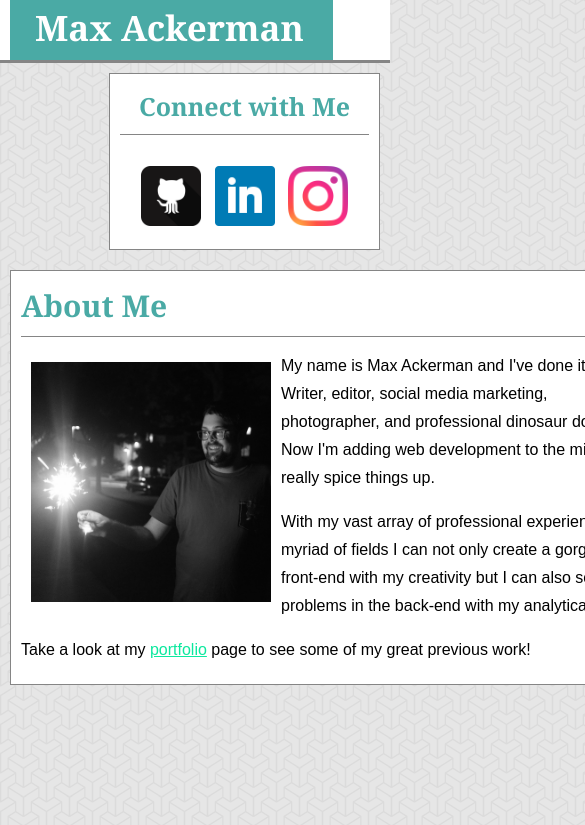
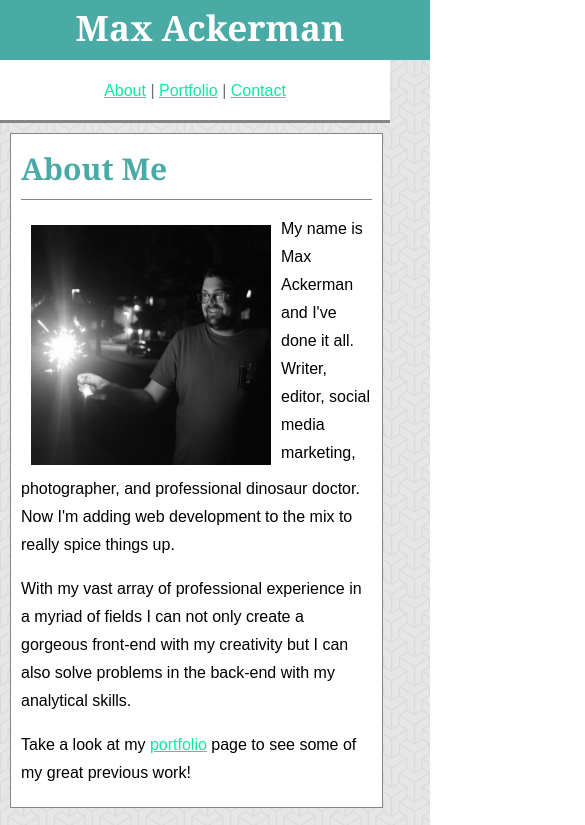
Before and after one commit to ackermax/Responsive-Portfolio, a plain HTML site: page index.html in a window 390 px wide. Shown: the top 825 px of the page, 585 px wide, since content can reach past the window. Drawn offline with Linux system fonts and the light colour scheme.

Commit message:
homework upload with proper css and html for responsive, moblie design.

```diff
--- a/assets/css/style.css
+++ b/assets/css/style.css
@@ -92,26 +92,29 @@ aside {
 #head-width {
     width: 960px;
     margin: 0 auto;
+    position: relative;
 }
 
 header {
-    float: left;
-    text-align: left;
+    position: absolute;
+    left: 0;
+    top: 0;
+    text-align: center;
     color: #ffffff;
     background-color: #4aaaa5;
     padding: 10px 25px 10px 25px;
-    z-index: 20;
     width: 273px;
     height: 40px;
     margin: 0 0 0 10px;
 }
 
 nav {
-    float: right;
+    position: absolute;
+    right: 0;
+    top: 5px;
     color: #727171;
-    text-align: right;
     padding: 10px 10px 10px 0;
-    z-index: 3;
+
     margin: 8px auto 0 auto;
 }
 
@@ -237,3 +240,93 @@ footer {
 #skull {
     background-image: url(../images/skull.jpg);
 }
+
+@media screen and (max-width: 980px) {
+    #head-width {
+        max-width: 768px;
+    }
+    article {
+        float: none;
+        display: inline-block;
+        width: 60%
+    }
+    aside {
+        float: right;
+        display: inline-block;
+        width: 30%
+    }
+}
+
+@media screen and (max-width: 768px) {
+    #head-width {
+        max-width: 640px;
+    }
+
+    #site-body {
+        max-width: 748px;
+    }
+
+    article {
+        float: none;
+        display: inline-block;
+        width: 90%;
+        margin: 10px 10px 10px 10px;
+    }
+    aside {
+        float: none;
+        display: inline-block;
+        width: 90%;
+        margin: 10px 10px 10px 10px;
+    }
+
+    header {
+        float: none;
+        display: inline-block;
+    }
+    nav {
+        float: none;
+        display: inline-block;
+    }
+
+}
+
+@media screen and (max-width: 640px) {
+    #head-width {
+        max-width: 100%;
+    }
+    #head-bar {
+        height: 120px;
+    }
+
+    #site-body {
+        max-width: 620px;
+    }
+
+    article {
+        float: none;
+        display: inline-block;
+        width: 90%;
+        margin: 10px 10px 10px 10px;
+    }
+    aside {
+        float: none;
+        display: inline-block;
+        width: 90%;
+        margin: 10px 10px 10px 10px;
+    }
+
+    header {
+        text-align: center;
+        float: none;
+        position: relative;
+        width: 100%;
+        margin: 0 0 0 -10px;
+    }
+    nav {
+        float: none;
+        text-align: center;
+        position: relative;
+        margin-left: 0;
+        width: 100%;
+    }
+}
--- a/index.html
+++ b/index.html
@@ -26,6 +26,18 @@
         </div>
     </div>
     <div id="site-body">
+        <article>
+            <h2>About Me</h2>
+            <img src="assets/images/profile_pic.jpg" alt="Max Ackerman in black and white holding a sparkler" style="width: 240px">
+            <p>My name is Max Ackerman and I've done it all. Writer, editor, social media marketing, photographer, and professional
+                dinosaur doctor. Now I'm adding web development to the mix to really spice things up.</p>
+            <br>
+            <p>With my vast array of professional experience in a myriad of fields I can not only create a gorgeous front-end
+                with my creativity but I can also solve problems in the back-end with my analytical skills.</p>
+            <br>
+            <p>Take a look at my
+                <a href="portfolio.html">portfolio</a> page to see some of my great previous work!</p>
+        </article>
         <aside>
             <h3>Connect with Me</h3>
             <br>
@@ -41,18 +53,6 @@
                 <img src="assets/images/instagram.png" alt="">
             </a>
         </aside>
-        <article>
-            <h2>About Me</h2>
-            <img src="assets/images/profile_pic.jpg" alt="Max Ackerman in black and white holding a sparkler" style="width: 240px">
-            <p>My name is Max Ackerman and I've done it all. Writer, editor, social media marketing, photographer, and professional
-                dinosaur doctor. Now I'm adding web development to the mix to really spice things up.</p>
-            <br>
-            <p>With my vast array of professional experience in a myriad of fields I can not only create a gorgeous front-end
-                with my creativity but I can also solve problems in the back-end with my analytical skills.</p>
-            <br>
-            <p>Take a look at my
-                <a href="portfolio.html">portfolio</a> page to see some of my great previous work!</p>
-        </article>
     </div>
     <footer>
         <br> &copy; Copyright 2017 Max Ackerman
```
Also changed, not shown: contact.html (+16 -15 lines), portfolio.html (+19 -17 lines).
